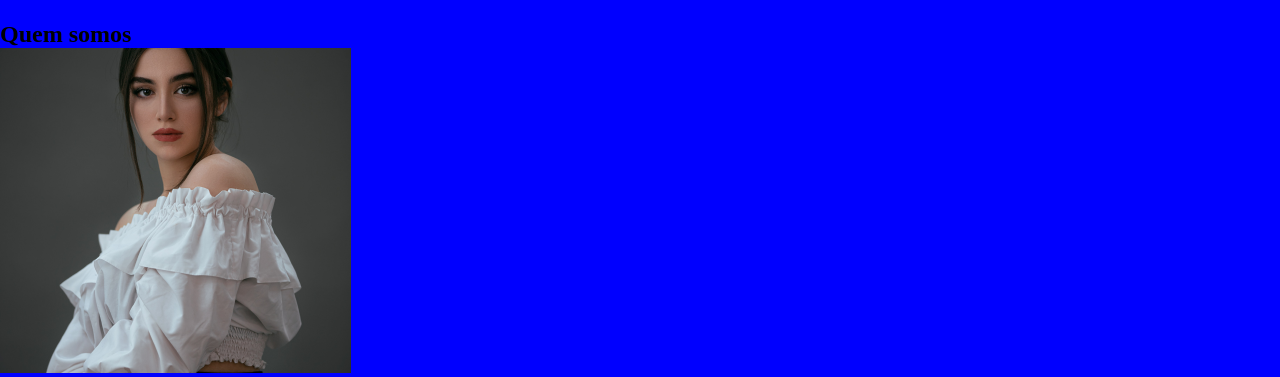
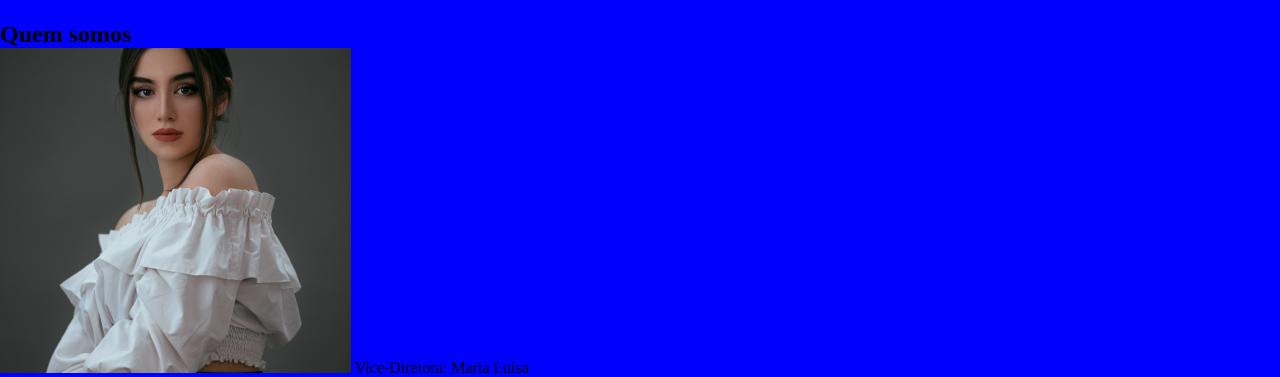
Before and after one commit to AliceRSant/SiteCesm, a plain HTML site: page index.html in a window 1280 px wide. Shown: the part 861-1238 px from the top of the page. Drawn offline with Linux system fonts and the light colour scheme.

Commit message:
atualizar

```diff
--- a/index.html
+++ b/index.html
@@ -25,6 +25,7 @@
     <section class="quem somos">
         <h2 class="equipe"> Quem somos </h2>
         <img class="imagem-equipe" src="vice-diretora.png" alt="vice-diretora"
+        <h3 class="profissional-nome"> Vice-Diretora: Maria Luísa </h3>
     </section>
 </body>
 </html>
```
